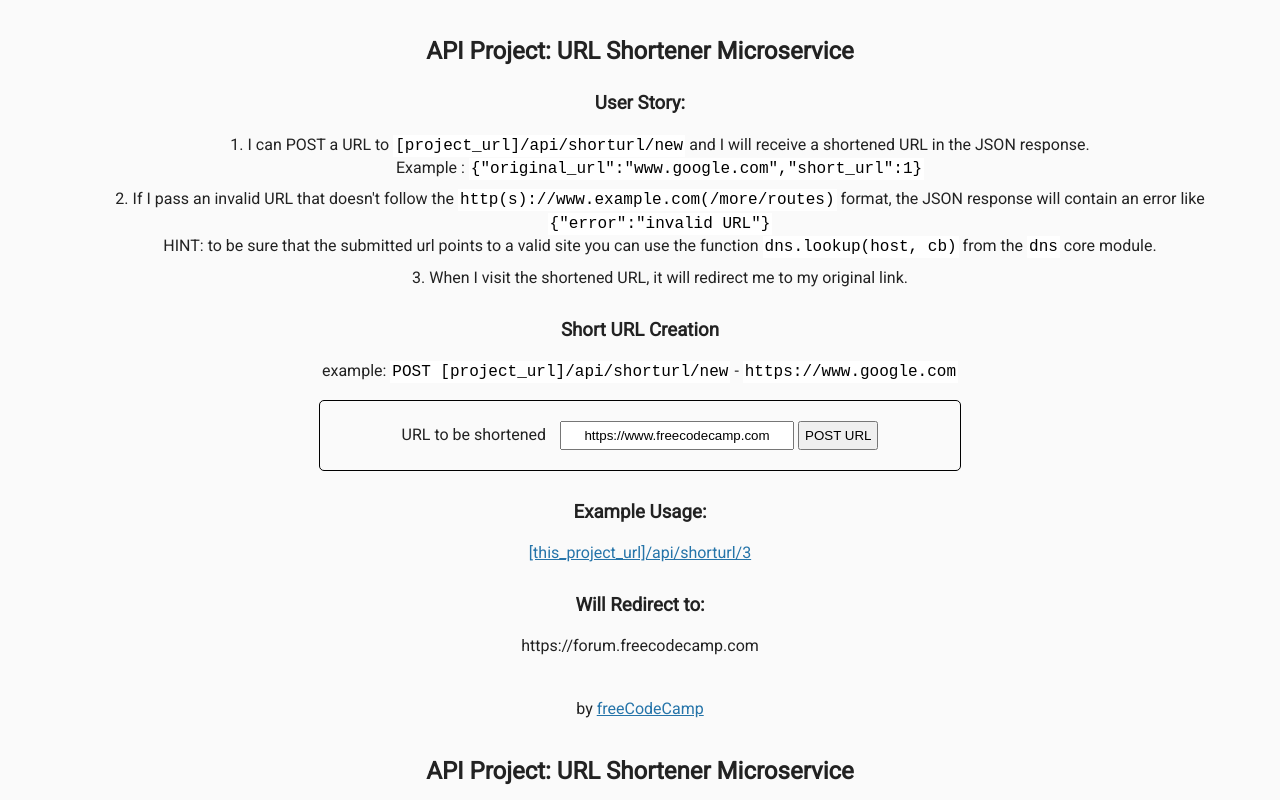
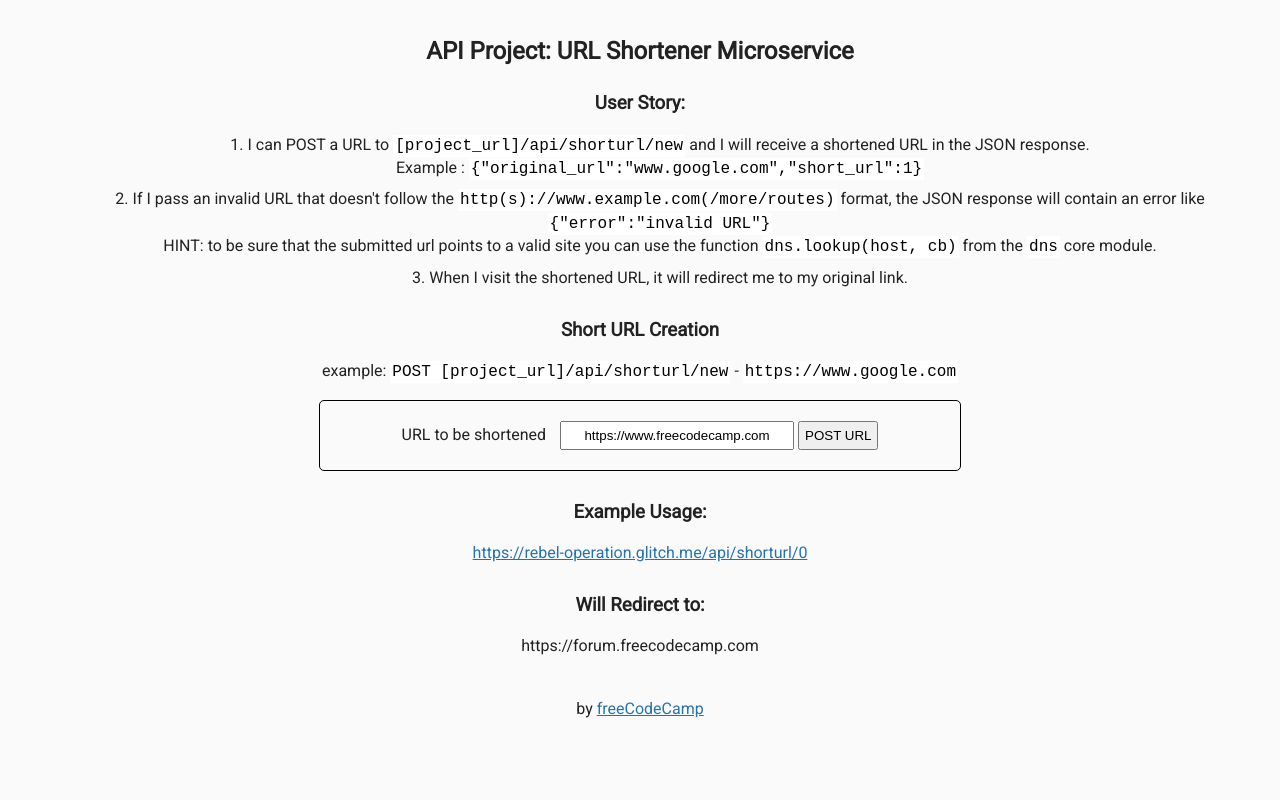
Before and after one commit to achung98/freeCodeCamp, a website: page UrlShortener/views/index.html in a window 1280 px wide. Shown: the top 800 px of the page. Drawn offline with Linux system fonts and the light colour scheme.

Commit message:
Update index.html

```diff
--- a/UrlShortener/views/index.html
+++ b/UrlShortener/views/index.html
@@ -1,51 +1,4 @@
 <!DOCTYPE html>
-
-<html>
-
-   <head>
-      <title>URL Shortener</title>
-      <link rel="shortcut icon" href="https://cdn.hyperdev.com/us-east-1%3A52a203ff-088b-420f-81be-45bf559d01b1%2Ffavicon.ico" type="image/x-icon"/>
-      <link href="https://fonts.googleapis.com/css?family=Roboto" rel="stylesheet" type="text/css">
-      <link href="/public/style.css" rel="stylesheet" type="text/css">
-   </head>
-
-   <body>
-      <div class="container">
-        <h2>API Project: URL Shortener Microservice</h2>
-        <h3>User Story: </h3>
-        <ol>
-          <li>I can POST a URL to <code>[project_url]/api/shorturl/new</code> and I will receive a shortened URL in the JSON response.<br>Example : <code>{"original_url":"www.google.com","short_url":1}</code></li>
-          <li>If I pass an invalid URL that doesn't follow the <code>http(s)://www.example.com(/more/routes)</code> format, the JSON response will contain an error like <code>{"error":"invalid URL"}</code><br>
-          HINT: to be sure that the submitted url points to a valid site you can use the function <code>dns.lookup(host, cb)</code> from the <code>dns</code> core module.</li>
-          <li>When I visit the shortened URL, it will redirect me to my original link.</li>
-        </ol>
-
-        <h3>Short URL Creation </h3>
-        <p>
-          example: <code>POST [project_url]/api/shorturl/new</code> - <code>https://www.google.com</code>
-        </p>
-        <form action="api/shorturl/new" method="POST">
-          <label for="url_input">URL to be shortened</label>
-          <input id="url_input" type="text" name="url" value="https://www.freecodecamp.com">
-          <input type="submit" value="POST URL">
-        </form>
-        <h3>Example Usage:</h3>
-        <a href="https://thread-paper.hyperdev.space/api/shorturl/3">
-          [this_project_url]/api/shorturl/3
-        </a>
-
-        <h3>Will Redirect to:</h3>
-        <p>https://forum.freecodecamp.com</p>
-      </div>
-      <div class="footer">
-        <p>
-          by <a href="http://www.freecodecamp.com">freeCodeCamp</a>
-        </p>
-      </div>
-   </body>
-
-
-</html><!DOCTYPE html>
 
 <html>
 
```
